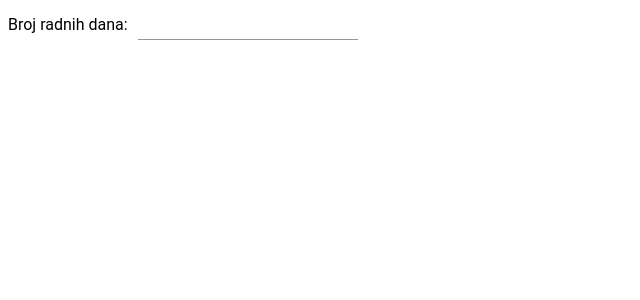
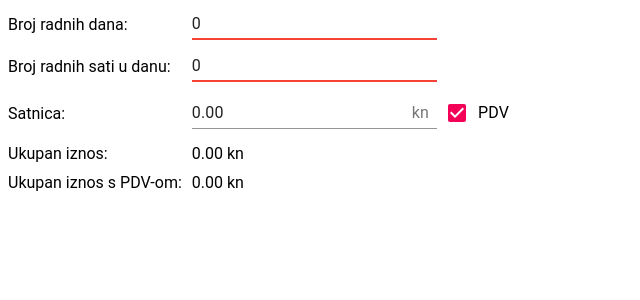
Before and after one commit to mrzli/gm-earnings, a React (Create React App) app: page / in a window 1280 px wide. Shown: the top 300 px of the page, without its empty margins (0-640 px from the left). Built offline with nearby package versions, Linux system fonts and the light colour scheme; a small style sheet from the web is missing.

Commit message:
Work on EarningsDisplay

```diff
--- a/package.json
+++ b/package.json
@@ -6,7 +6,7 @@
     "@material-ui/core": "4.11.3",
     "@material-ui/icons": "4.11.2",
     "@material-ui/lab": "4.0.0-alpha.57",
-    "@unicef/material-ui-currency-textfield": "0.8.6",
+    "currency.js": "2.0.3",
     "fontsource-roboto": "4.0.0",
     "react": "17.0.1",
     "react-dom": "17.0.1",
--- a/src/EarningsDisplay.tsx
+++ b/src/EarningsDisplay.tsx
@@ -1,22 +1,28 @@
-import React, { useReducer } from 'react';
-import { TextField } from '@material-ui/core';
-
-interface InputDataState {
-  readonly workingDays: number;
-  readonly workingHours: number;
-  readonly hourlyRate: number;
-}
-
-const initialInputDataState: InputDataState = {
-  workingDays: 0,
-  workingHours: 0,
-  hourlyRate: 0
-};
+import React, { useEffect, useReducer, useState } from 'react';
+import {
+  Checkbox,
+  FormControlLabel,
+  InputAdornment,
+  TextField
+} from '@material-ui/core';
+import { EarningsData, EarningsInputData } from './types/earnings-data';
+import {
+  DEFAULT_EARNINGS_DATA,
+  DEFAULT_EARNINGS_INPUT_DATA,
+  VAT_MULTIPLIER
+} from './data/earnings-data';
+import {
+  currencyToCents,
+  formatAsMoney,
+  isValidMoneyString,
+  moneyStringToCurrency
+} from './utils/currency-utils';
 
 enum InputDataActionType {
   SetWorkingDays = 'SetWorkingDays',
   SetWorkingHours = 'SetWorkingHours',
-  SetHourlyRate = 'SetHourlyRate'
+  SetHourlyRateAmount = 'SetHourlyRateAmount',
+  SetHourlyRateIsVat = 'SetHourlyRateIsVat'
 }
 
 interface ActionSetWorkingDays {
@@ -29,42 +35,63 @@ interface ActionSetWorkingHours {
   readonly payload: number;
 }
 
-interface ActionSetHourlyRate {
-  readonly type: InputDataActionType.SetHourlyRate;
-  readonly payload: number;
+interface ActionSetHourlyRateAmount {
+  readonly type: InputDataActionType.SetHourlyRateAmount;
+  readonly payload: string;
+}
+
+interface ActionSetHourlyRateIsVat {
+  readonly type: InputDataActionType.SetHourlyRateIsVat;
+  readonly payload: boolean;
 }
 
 type InputDataAction =
   | ActionSetWorkingDays
   | ActionSetWorkingHours
-  | ActionSetHourlyRate;
+  | ActionSetHourlyRateAmount
+  | ActionSetHourlyRateIsVat;
 
-function inputDataReducer(
-  state: InputDataState,
+function earningsInputReducer(
+  state: EarningsInputData,
   action: InputDataAction
-): InputDataState {
+): EarningsInputData {
   switch (action.type) {
     case InputDataActionType.SetWorkingDays:
       return { ...state, workingDays: action.payload };
     case InputDataActionType.SetWorkingHours:
       return { ...state, workingHours: action.payload };
-    case InputDataActionType.SetHourlyRate:
-      return { ...state, hourlyRate: action.payload };
+    case InputDataActionType.SetHourlyRateAmount:
+      return {
+        ...state,
+        hourlyRate: { ...state.hourlyRate, amount: action.payload }
+      };
+    case InputDataActionType.SetHourlyRateIsVat:
+      return {
+        ...state,
+        hourlyRate: { ...state.hourlyRate, isVat: action.payload }
+      };
     default:
       return state;
   }
 }
 
 export function EarningsDisplay(): React.ReactElement {
-  const inputDataState = useReducer(inputDataReducer, initialInputDataState);
+  const [earningsInputState, earningsInputDispatch] = useReducer(
+    earningsInputReducer,
+    DEFAULT_EARNINGS_INPUT_DATA
+  );
 
-  inputDataState.entries();
+  const [earnings, setEarnings] = useState<EarningsData>(DEFAULT_EARNINGS_DATA);
+
+  useEffect(() => {
+    setEarnings(getEarningsData(earningsInputState));
+  }, [earningsInputState]);
 
   return (
     <div
       style={{
         display: 'grid',
-        gridTemplateColumns: 'fit-content(50%) fit-content(50%)',
+        gridTemplateColumns: 'repeat(4, fit-content(25%))',
         alignItems: 'center',
         rowGap: 10,
         columnGap: 10
@@ -74,8 +101,132 @@ export function EarningsDisplay(): React.ReactElement {
         Broj radnih dana:
       </div>
       <div style={{ gridRowStart: 1, gridColumnStart: 2 }}>
-        <TextField type={'number'} />
+        <TextField
+          type={'number'}
+          fullWidth={true}
+          error={!isValidWorkingDays(earningsInputState.workingDays)}
+          value={earningsInputState.workingDays}
+          inputProps={{
+            min: 0,
+            max: 365
+          }}
+          onChange={(event) => {
+            earningsInputDispatch({
+              type: InputDataActionType.SetWorkingDays,
+              payload: Number.parseInt(event.target.value)
+            });
+          }}
+        />
+      </div>
+      <div style={{ gridRowStart: 2, gridColumnStart: 1 }}>
+        Broj radnih sati u danu:
+      </div>
+      <div style={{ gridRowStart: 2, gridColumnStart: 2 }}>
+        <TextField
+          type={'number'}
+          fullWidth={true}
+          error={!isValidWorkingHours(earningsInputState.workingHours)}
+          value={earningsInputState.workingHours}
+          inputProps={{
+            min: 0,
+            max: 24
+          }}
+          onChange={(event) => {
+            earningsInputDispatch({
+              type: InputDataActionType.SetWorkingHours,
+              payload: Number.parseInt(event.target.value)
+            });
+          }}
+        />
+      </div>
+      <div style={{ gridRowStart: 3, gridColumnStart: 1 }}>Satnica:</div>
+      <div style={{ gridRowStart: 3, gridColumnStart: 2 }}>
+        <TextField
+          fullWidth={true}
+          error={!isValidMoneyString(earningsInputState.hourlyRate.amount)}
+          value={earningsInputState.hourlyRate.amount}
+          onChange={(event) => {
+            earningsInputDispatch({
+              type: InputDataActionType.SetHourlyRateAmount,
+              payload: event.target.value
+            });
+          }}
+          InputProps={{
+            endAdornment: <InputAdornment position={'start'}>kn</InputAdornment>
+          }}
+        />
+      </div>
+      <div style={{ gridRowStart: 3, gridColumnStart: 3 }}>
+        <FormControlLabel
+          control={
+            <Checkbox
+              checked={earningsInputState.hourlyRate.isVat}
+              onChange={(event, checked) => {
+                earningsInputDispatch({
+                  type: InputDataActionType.SetHourlyRateIsVat,
+                  payload: checked
+                });
+              }}
+            />
+          }
+          label={'PDV'}
+        />
+      </div>
+      <div style={{ gridRowStart: 4, gridColumnStart: 1 }}>Ukupan iznos:</div>
+      <div
+        style={{
+          gridRowStart: 4,
+          gridColumnStart: 2
+        }}
+      >
+        {formatAsMoney(earnings.totalEarnings)}
+      </div>
+      <div style={{ gridRowStart: 5, gridColumnStart: 1 }}>
+        Ukupan iznos s PDV-om:
+      </div>
+      <div
+        style={{
+          gridRowStart: 5,
+          gridColumnStart: 2
+        }}
+      >
+        {formatAsMoney(earnings.totalEarningsWithVat)}
       </div>
     </div>
   );
 }
+
+function getEarningsData(input: EarningsInputData): EarningsData {
+  if (!isEarningsInputValid(input)) {
+    return {
+      totalEarnings: 0,
+      totalEarningsWithVat: 0
+    };
+  }
+
+  const totalEarnings = moneyStringToCurrency(input.hourlyRate.amount)
+    .multiply(input.workingHours)
+    .multiply(input.workingDays);
+  const totalEarningsWithVat = totalEarnings.multiply(VAT_MULTIPLIER);
+
+  return {
+    totalEarnings: currencyToCents(totalEarnings),
+    totalEarningsWithVat: currencyToCents(totalEarningsWithVat)
+  };
+}
+
+function isEarningsInputValid(earningsInput: EarningsInputData): boolean {
+  return (
+    isValidWorkingDays(earningsInput.workingDays) &&
+    isValidWorkingHours(earningsInput.workingHours) &&
+    isValidMoneyString(earningsInput.hourlyRate.amount)
+  );
+}
+
+function isValidWorkingDays(workingDays: number): boolean {
+  return workingDays >= 1 && workingDays <= 365;
+}
+
+function isValidWorkingHours(workingHours: number): boolean {
+  return workingHours >= 1 && workingHours <= 24;
+}
--- /dev/null
+++ b/src/data/earnings-data.ts
@@ -0,0 +1,17 @@
+import { EarningsData, EarningsInputData } from '../types/earnings-data';
+
+export const VAT_MULTIPLIER = '1.25';
+
+export const DEFAULT_EARNINGS_INPUT_DATA: EarningsInputData = {
+  workingDays: 0,
+  workingHours: 0,
+  hourlyRate: {
+    amount: '0.00',
+    isVat: true
+  }
+};
+
+export const DEFAULT_EARNINGS_DATA: EarningsData = {
+  totalEarnings: 0,
+  totalEarningsWithVat: 0
+};
--- /dev/null
+++ b/src/types/earnings-data.ts
@@ -0,0 +1,15 @@
+export interface InputAmountWithVat {
+  readonly amount: string;
+  readonly isVat: boolean;
+}
+
+export interface EarningsInputData {
+  readonly workingDays: number;
+  readonly workingHours: number;
+  readonly hourlyRate: InputAmountWithVat;
+}
+
+export interface EarningsData {
+  readonly totalEarnings: number;
+  readonly totalEarningsWithVat: number;
+}
--- /dev/null
+++ b/src/utils/currency-utils.ts
@@ -0,0 +1,51 @@
+import Currency from 'currency.js';
+
+// const FORMATTER = new Intl.NumberFormat('en-US', {
+//   style: 'currency',
+//   currency: 'HRK'
+//
+//   // These options are needed to round to whole numbers if that's what you want.
+//   //minimumFractionDigits: 0, // (this suffices for whole numbers, but will print 2500.10 as $2,500.1)
+//   //maximumFractionDigits: 0, // (causes 2500.99 to be printed as $2,501)
+// });
+
+export function formatAsMoney(cents: number): string {
+  return centsToCurrency(cents).format();
+}
+
+export function moneyStringToCents(moneyString: string): number {
+  return currencyToCents(moneyStringToCurrency(moneyString));
+}
+
+export function centsToMoneyString(cents: number): string {
+  return currencyToMoneyString(centsToCurrency(cents));
+}
+
+export function isValidMoneyString(moneyString: string): boolean {
+  return /^(?:0|[1-9]\d*)\.\d{2}$/.test(moneyString);
+}
+
+export function moneyStringToCurrency(moneyString: string): Currency {
+  return Currency(moneyString, {
+    symbol: 'kn',
+    pattern: '# !',
+    errorOnInvalid: true
+  });
+}
+
+export function currencyToMoneyString(currency: Currency): string {
+  return currency.format({ pattern: '#' });
+}
+
+export function centsToCurrency(cents: number): Currency {
+  return Currency(cents, {
+    symbol: 'kn',
+    pattern: '# !',
+    fromCents: true,
+    errorOnInvalid: true
+  });
+}
+
+export function currencyToCents(currency: Currency): number {
+  return currency.intValue;
+}
```
Also changed, not shown: 1 other file (tests, documents, lock files or other folders).
